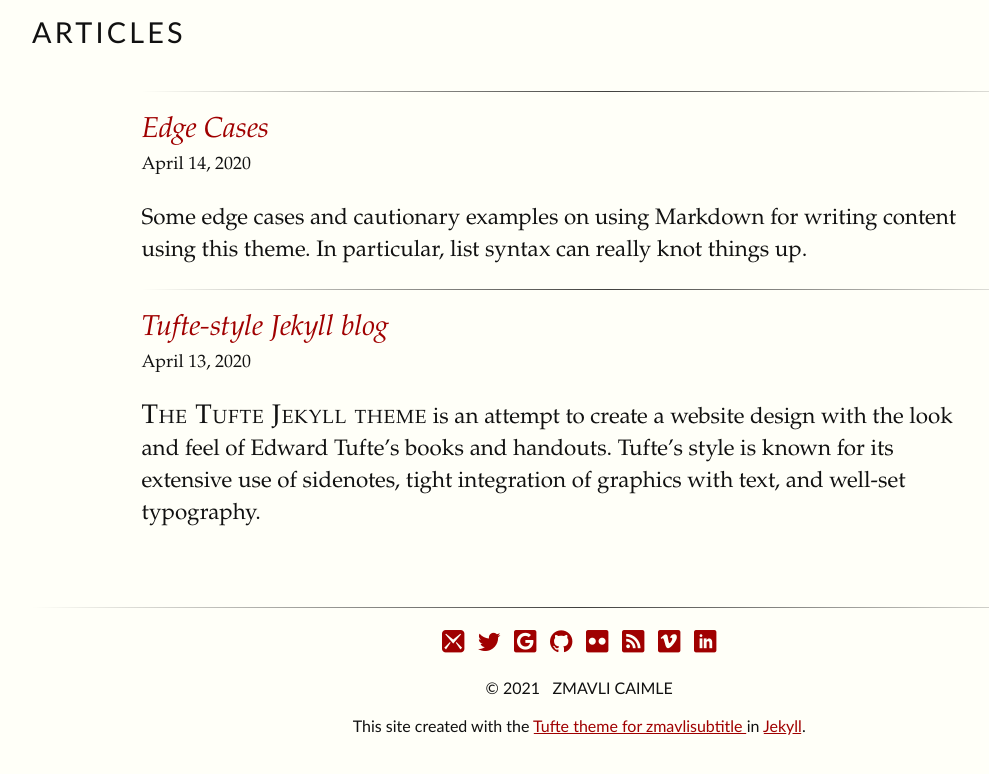
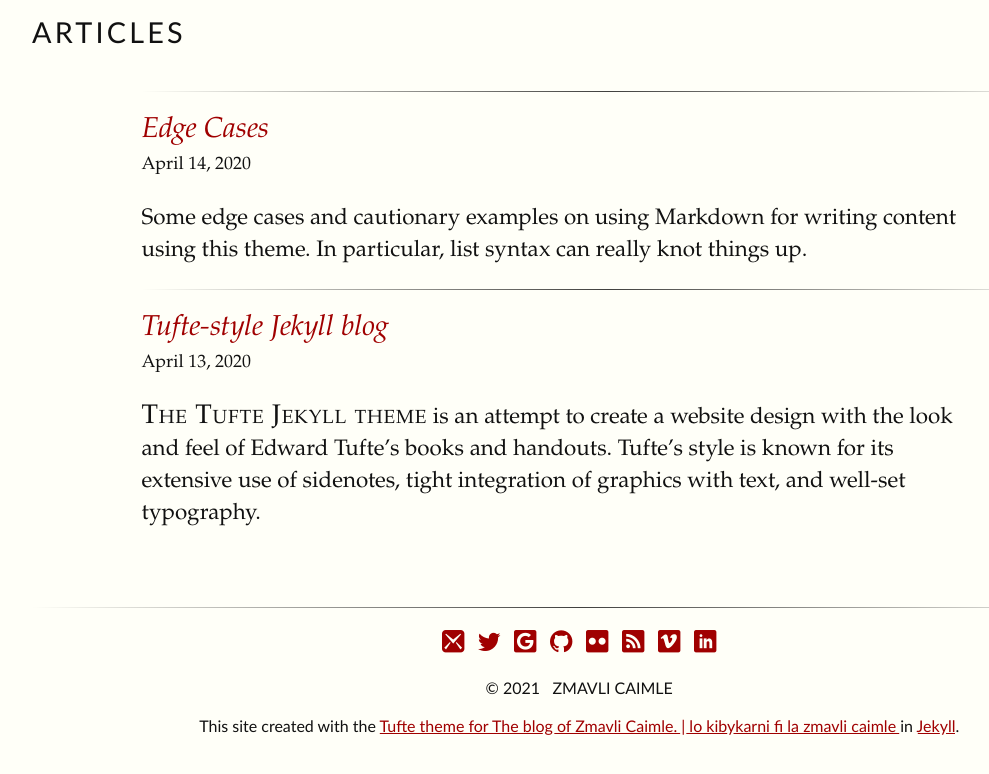
Before and after one commit to Zmavli/kibykarni, a Jekyll site: the page built from index.html, in a window 1280 px wide, cut to the strip 104-878 px from the top of the page. Shown: the whole strip, without its empty margins (32-1021 px from the left). Built offline with Jekyll 4.4.1, drawn with Linux system fonts in a browser that asks for light colours; some web fonts are replaced.

Commit message:
Fill out config.yaml

```diff
--- a/_config.yml
+++ b/_config.yml
@@ -1,10 +1,10 @@
 baseurl: /kibykarni
-title: zmavlititle
-subtitle: zmavlisubtitle
+title: Zmavli Caimle
+subtitle: The blog of Zmavli Caimle. | lo kibykarni fi la zmavli caimle
 author: Zmavli Caimle
 simple_search: http://google.com/search
-description: zmavlidesc
-name: zmavliname
+description: The blog of Zmavli Caimle.
+name: zmavli-caimle
 markdown: kramdown
 markdown_ext: "markdown,mkdown,mkdn,mkd,md"
 permalink: /articles/:short_year/:title
```
